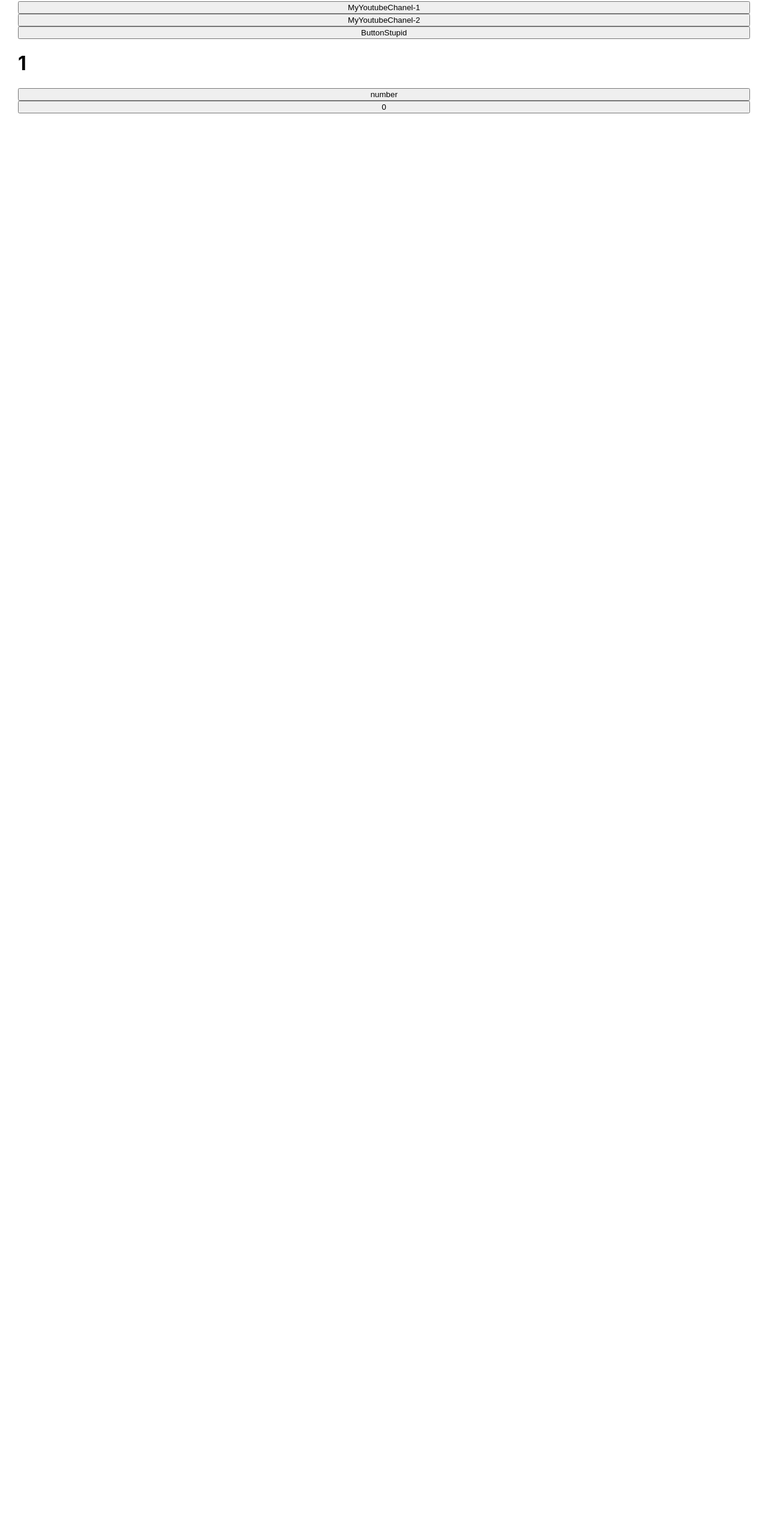
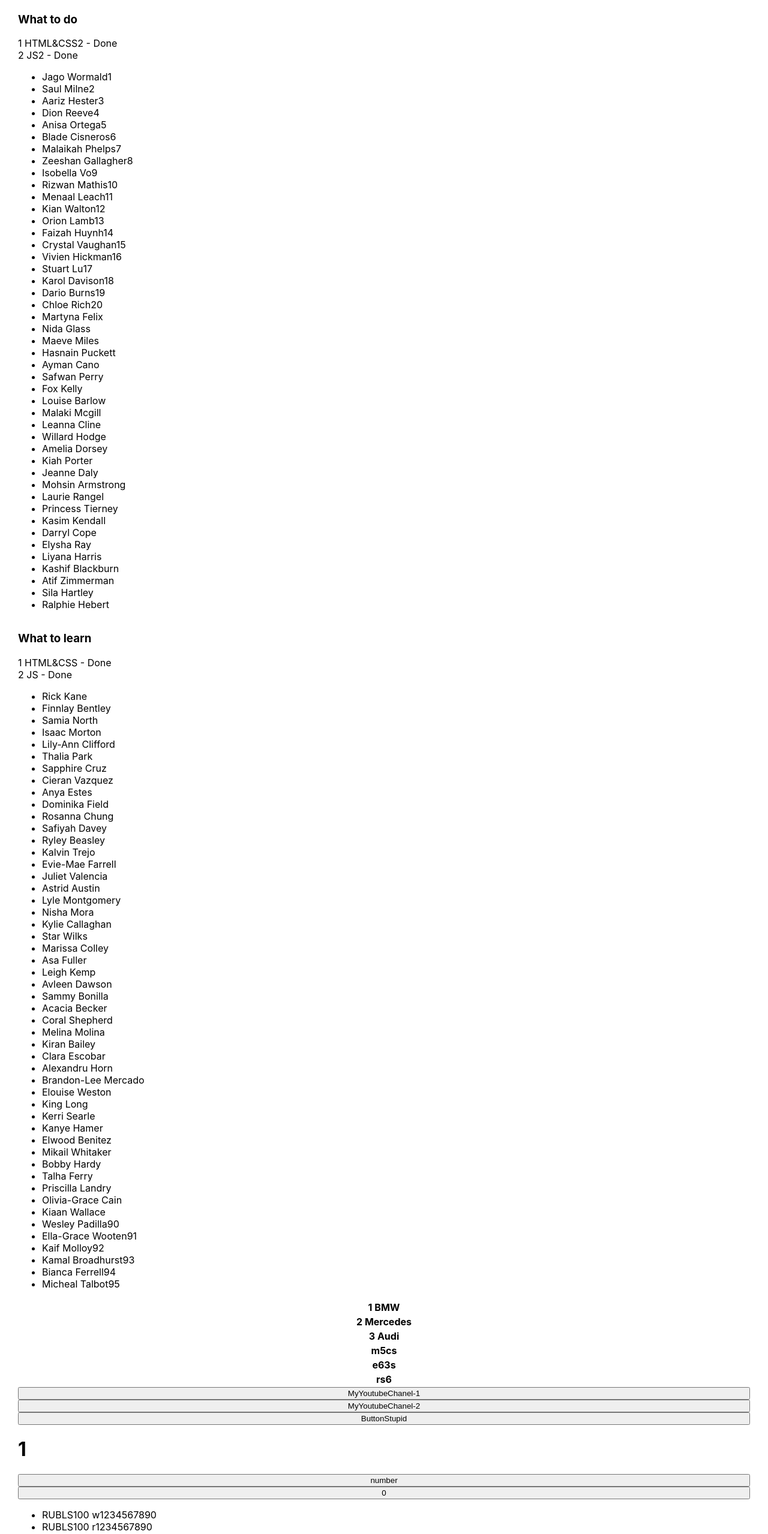
Before and after one commit to matveev96/microtasks, a React (Create React App) app: page / in a window 1280 px wide. Shown: the part 28-2586 px from the top of the page at 60% size. Before the commit the page ends 800 px from the top, so only its background shows below. Built offline with nearby package versions, Linux system fonts and the light colour scheme.

Commit message:
start microtask with Filter

```diff
--- a/src/App.tsx
+++ b/src/App.tsx
@@ -4,6 +4,10 @@ import './App.css';
 // import {TableCars, topCars} from "./components/TableCars";
 import Button from "./components/Button";
 import State from "./components/State";
+import {Filter} from "./components/Filter";
+import {data1, data2, Tasks} from "./components/Tasks";
+import {TableCars, topCars} from "./components/TableCars";
+
 
 
 
@@ -20,13 +24,14 @@ function App() {
 
     return (
         <div className="App">
-            {/*<Tasks data={data1} />*/}
-            {/*<Tasks data={data2}/>*/}
-            {/*<TableCars data={topCars}/>*/}
+            <Tasks data={data1} />
+            <Tasks data={data2}/>
+            <TableCars data={topCars}/>
             <Button name={'MyYoutubeChanel-1'} callBack={()=>Button1Foo('im ilya', 21, 'Unosti')}/>
             <Button name={'MyYoutubeChanel-2'} callBack={()=>Button2Foo('im vanya', 23, 'Mira')}/>
             <Button name={'ButtonStupid'} callBack={ButtonStupid}/>
             <State/>
+            <Filter/>
         </div>
     );
 }
--- /dev/null
+++ b/src/components/Filter.tsx
@@ -0,0 +1,32 @@
+import React, {useState} from 'react';
+
+export const Filter = () => {
+    const [money, setMoney] = useState([
+        { banknots: 'Dollars', value: 100, number: ' a1234567890' },
+        { banknots: 'Dollars', value: 50, number: ' z1234567890' },
+        { banknots: 'RUBLS', value: 100, number: ' w1234567890' },
+        { banknots: 'Dollars', value: 100, number: ' e1234567890' },
+        { banknots: 'Dollars', value: 50, number: ' c1234567890' },
+        { banknots: 'RUBLS', value: 100, number: ' r1234567890' },
+        { banknots: 'Dollars', value: 50, number: ' x1234567890' },
+        { banknots: 'RUBLS', value: 50, number: ' v1234567890' },
+    ])
+
+    const curMoney = money.filter(item => {
+        return item.banknots === 'RUBLS'
+    })
+
+    return (
+        <ul>
+            {curMoney.map((objFromMoneyArr, index) => {
+                return (
+                    <li key={index}>
+                        <span>{objFromMoneyArr.banknots}</span>
+                        <span>{objFromMoneyArr.value}</span>
+                        <span>{objFromMoneyArr.number}</span>
+                    </li>
+                )
+            })}
+        </ul>
+    );
+};
```
